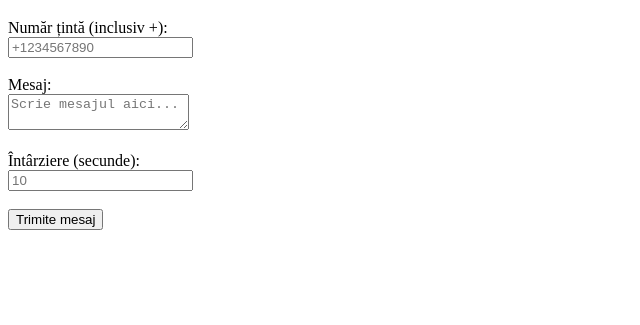
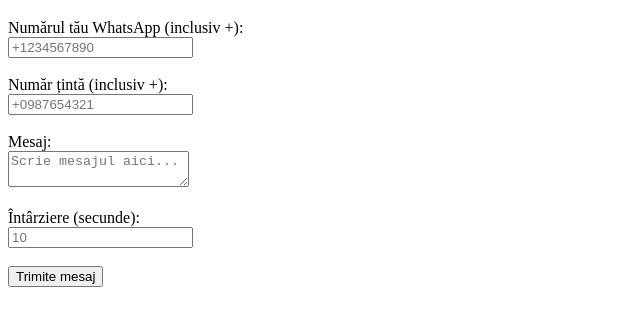
Before and after one commit to Cagula/whatsapp-bot, a website: page index.html in a window 1280 px wide. Shown: the part 61-386 px from the top of the page, without its empty margins (0-640 px from the left). Drawn offline with Linux system fonts and the light colour scheme.

Commit message:
Update index.html

```diff
--- a/index.html
+++ b/index.html
@@ -3,13 +3,16 @@
 <head>
     <meta charset="UTF-8">
     <meta name="viewport" content="width=device-width, initial-scale=1.0">
-    <title>Send WhatsApp Message</title>
+    <title>Trimite un mesaj WhatsApp</title>
 </head>
 <body>
     <h1>Trimite un mesaj WhatsApp</h1>
     <form action="/send-message" method="POST">
+        <label for="myNumber">Numărul tău WhatsApp (inclusiv +):</label><br>
+        <input type="text" id="myNumber" name="myNumber" placeholder="+1234567890" required><br><br>
+
         <label for="target">Număr țintă (inclusiv +):</label><br>
-        <input type="text" id="target" name="target" placeholder="+1234567890" required><br><br>
+        <input type="text" id="target" name="target" placeholder="+0987654321" required><br><br>
 
         <label for="text">Mesaj:</label><br>
         <textarea id="text" name="text" placeholder="Scrie mesajul aici..." required></textarea><br><br>
```
